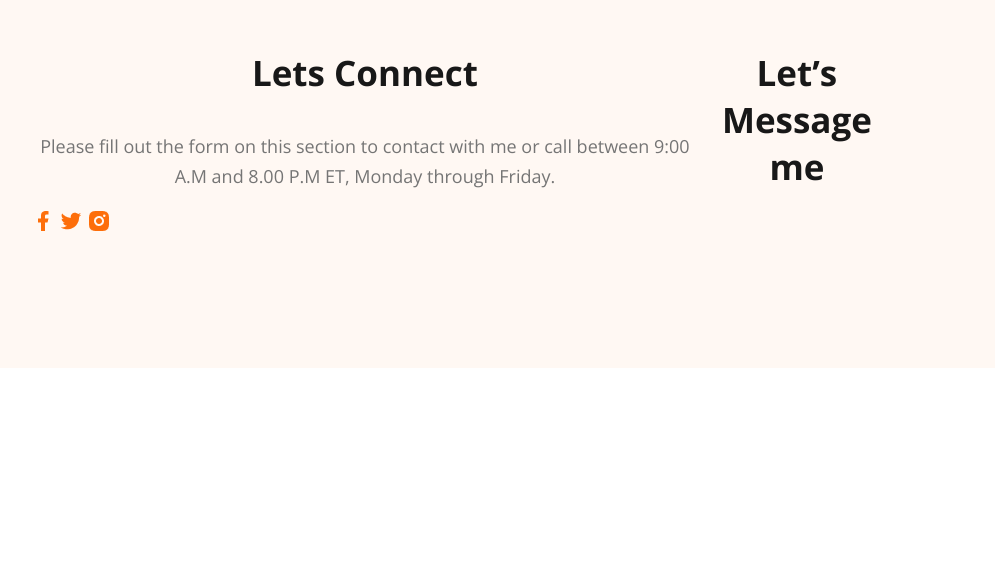
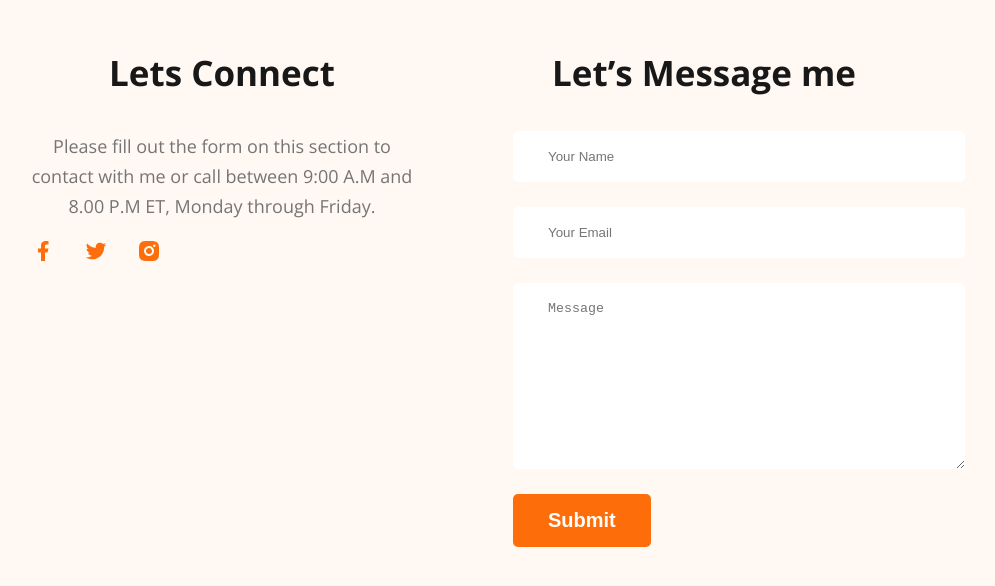
Before and after one commit to shantoKS7723/webdeveloper-portfolio, a plain HTML site: page index.html in a window 1280 px wide. Shown: the part 3462-4048 px from the top of the page, without its empty margins (177-1172 px from the left). Before the commit the page ends 3838 px from the top, so only its background shows below. Drawn offline with nearby package versions, Linux system fonts and the light colour scheme.

Commit message:
finished footer section

```diff
--- a/index.html
+++ b/index.html
@@ -175,6 +175,12 @@
         </div>
         <div class="footer-column">
             <h3 class="section-title">Let’s Message me</h3>
+            <form class="contact" action="">
+                <input type="text" placeholder="Your Name">
+                <input type="email" placeholder="Your Email">
+                <textarea name="" id="" cols="30" rows="10" placeholder="Message"></textarea>
+                <input class="btn-primary" type="submit" value="Submit">
+            </form>
         </div>
     </footer>
 </body>
--- a/styles/portfolio.css
+++ b/styles/portfolio.css
@@ -189,4 +189,21 @@ footer{
     background: #FFF8F3;
     padding: 130px 200px;
     margin-top: 100px;
+    gap:100px;
 }
+.footer-column{
+    width: 50%;
+}
+.social-links a{
+    margin-right: 25px;
+}
+.contact input[type="text"], .contact input[type="email"],textarea{
+    display: block;
+    margin-bottom: 25px;
+    padding: 18px 35px;
+    color: #757575;
+    border-radius: 5px;
+    background:  #FFF;
+    border: 0;
+    width: 100%;
+}
```
